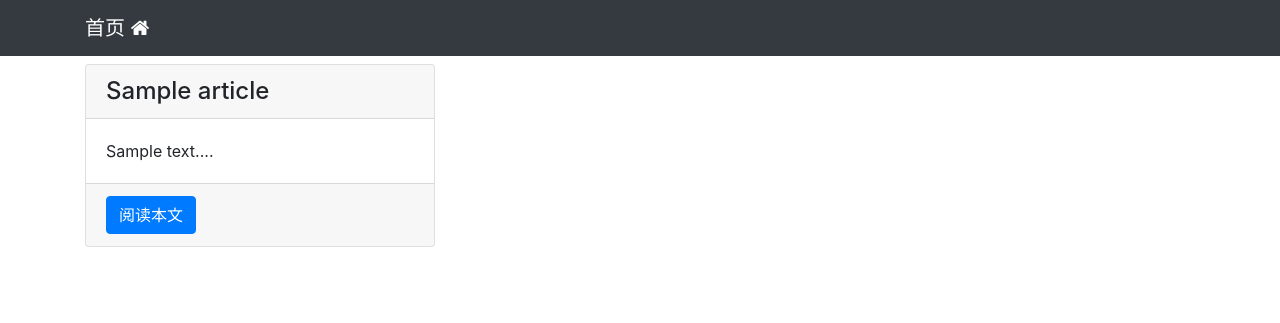
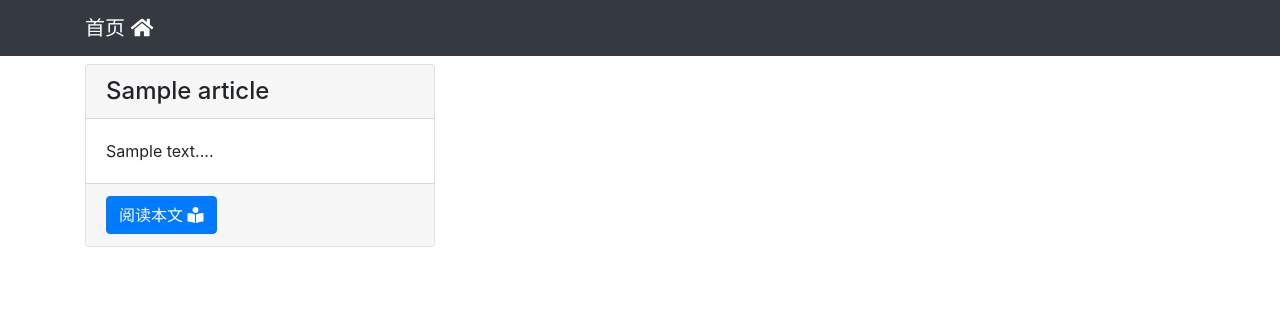
Before and after one commit to icaijy/junyi08.com, a Django app: template blogproject/article/templates/article/index.html in a window 1280 px wide. Shown: the top 323 px of the page. Run offline with Django 3.2, Linux system fonts and the light colour scheme; the template is opened without the code that fills it: most values are stand-ins (such as "Sample title", 1, 10 or a date in 2020); some libraries are stand-ins or nearby versions.

Commit message:
change to font-awesome 5

```diff
--- a/blogproject/article/templates/article/detail.html
+++ b/blogproject/article/templates/article/detail.html
@@ -14,7 +14,7 @@
 <div class="container">
     <div class="row">
         <h1 class="col-12 mt-4 mb-4">{{ article.title }}</h1>
-        <div class="col-12 alert alert-success"><i class="fa fa-clock-o"></i>创建时间：{{ article.createTime }}<br><i class="fa fa-edit"></i>最后更新时间：{{ article.updateTime }}</div>
+        <div class="col-12 alert alert-success"><i class="fas fa-clock"></i>创建时间：{{ article.createTime }}<br><i class="fa fa-edit"></i>最后更新时间：{{ article.updateTime }}</div>
         <div class="col-12 border">
             <p class="articleContent">{{ article.content }}</p>
         </div>
--- a/blogproject/article/templates/article/index.html
+++ b/blogproject/article/templates/article/index.html
@@ -18,7 +18,7 @@
                     <p class="card-text">{{ article.content|slice:'50' }}...</p>
                 </div>
                 <div class="card-footer">
-                    <a href="{% url 'article:detail' article.id %}" class="btn btn-primary">阅读本文</a>
+                    <a href="{% url 'article:detail' article.id %}" class="btn btn-primary">阅读本文 <i class="fa fa-book-reader"></i> </a>
                 </div>
             </div>
         </div>
--- a/blogproject/article/templates/base.html
+++ b/blogproject/article/templates/base.html
@@ -6,7 +6,9 @@
     <title>{% block title %}{% endblock %}- 君逸的个人网站</title>
     <link rel="stylesheet" href="https://cdn.jsdelivr.net/npm/bootstrap@4.5.3/dist/css/bootstrap.min.css">
     <link rel="stylesheet" href="{% static 'index.css' %}">
-    <link rel="stylesheet" href="https://cdn.jsdelivr.net/npm/font-awesome@4.7.0/css/font-awesome.css">
+    <!--    <link rel="stylesheet" href="https://cdn.jsdelivr.net/npm/font-awesome@4.7.0/css/font-awesome.css">-->
+    <link rel="stylesheet" href="https://cdn.jsdelivr.net/npm/@fortawesome/fontawesome-free@5.15.1/css/all.min.css">
+
 </head>
 
 <body>
@@ -17,7 +19,7 @@
     <script src="https://cdn.jsdelivr.net/npm/popper.js@1.16.1-lts/dist/umd/popper.min.js"></script>
     <script src="https://cdn.jsdelivr.net/npm/bootstrap@4.5.3/dist/js/bootstrap.min.js"></script>
     <!-- arg: color="0,0,255" opacity='0.7' zIndex="-2" count="99" -->
-    <script src="https://cdn.jsdelivr.net/npm/canvas-nest.js@2.0.4/dist/canvas-nest.js" zIndex="-2"></script>
+    <script src="https://cdn.jsdelivr.net/npm/canvas-nest.js@2.0.4/dist/canvas-nest.js" zIndex="-2" count="50"></script>
 </body>
 
 </html>
--- a/blogproject/blogproject/settings.example.py
+++ b/blogproject/blogproject/settings.example.py
@@ -26,7 +26,7 @@ SECRET_KEY = ''
 # SECURITY WARNING: don't run with debug turned on in production!
 DEBUG = True
 
-ALLOWED_HOSTS = ['localhost', 'junyi08.com']
+ALLOWED_HOSTS = ['localhost', 'junyi08.com','127.0.0.1']
 
 
 # Application definition
```
